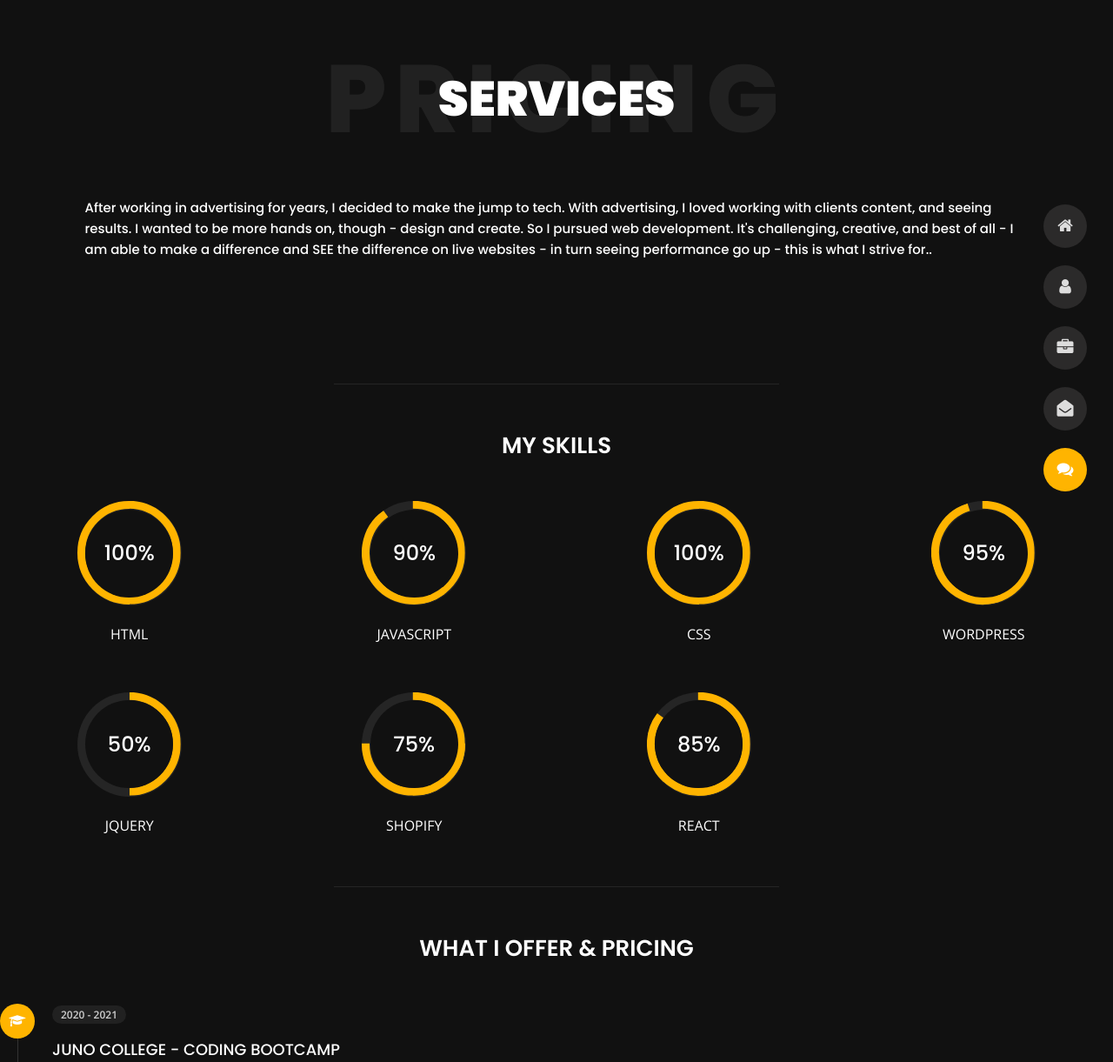
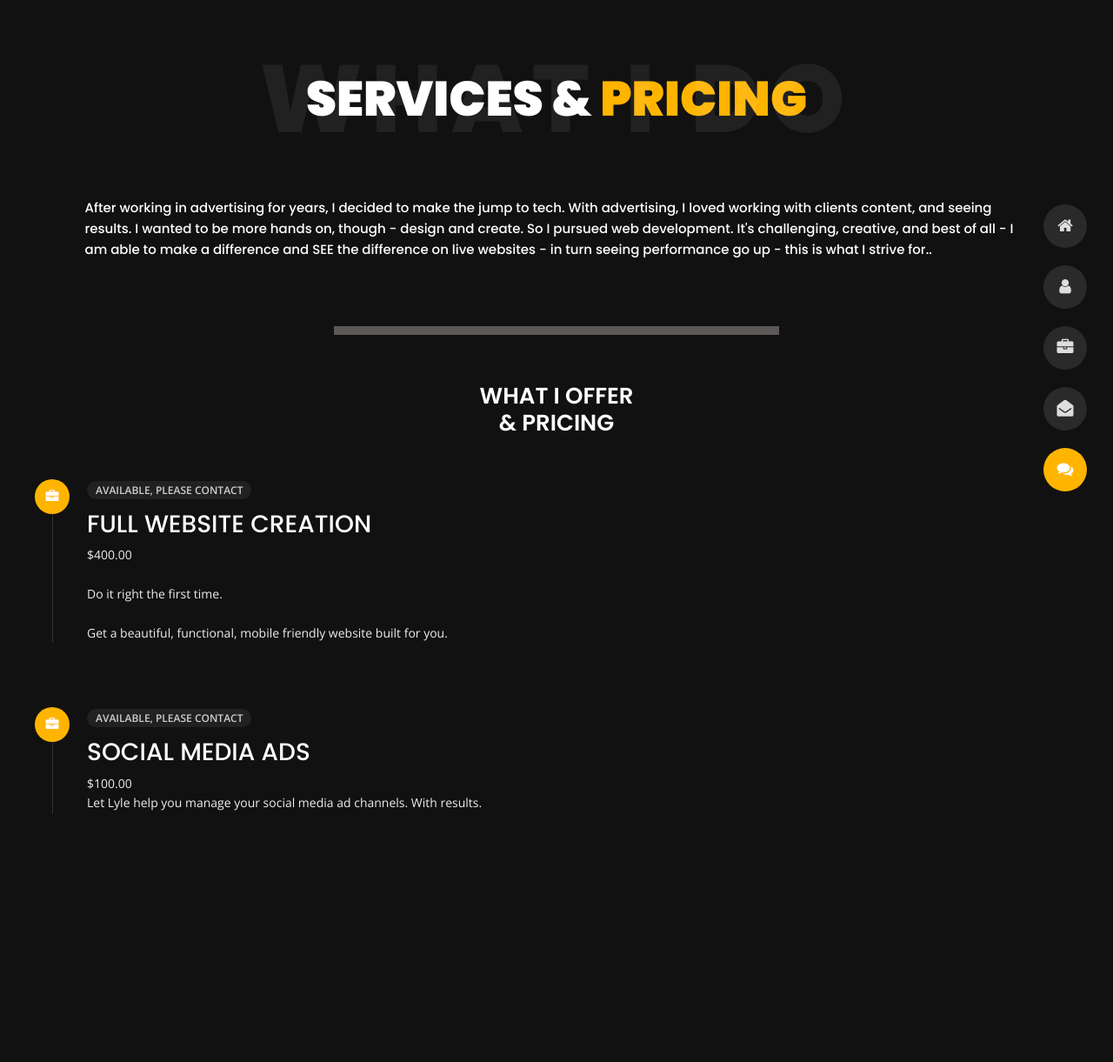
Before and after one commit to lyletilley/lylecodes2, a plain HTML site: page blog.html in a window 1280 px wide. Shown: the top 1221 px of the page at 87% size. After the commit the page ends 1005 px from the top, so only its background shows below. Drawn offline with nearby package versions, Linux system fonts and the light colour scheme.

Commit message:
Work
works

```diff
--- a/blog.html
+++ b/blog.html
@@ -83,8 +83,8 @@
 <!-- Header Ends -->
 <!-- Page Title Starts -->
 <section class="title-section text-left text-sm-center revealator-slideup revealator-once revealator-delay1">
-    <h1>SERVICES <span></span></h1>
-    <span class="title-bg">Pricing</span>
+    <h1>SERVICES & <span>pricing</span> <span></span></h1>
+    <span class="title-bg">What i do</span>
 </section>
 <!-- Page Title Ends -->
 <!-- Main Content Starts -->
@@ -164,10 +164,10 @@
             </center>
 
             <!-- Boxes Ends -->
-        </div>
-        <hr class="separator">
+        <!-- </div>
+        <hr class="separator"> -->
         <!-- Skills Starts -->
-        <div class="row">
+        <!-- <div class="row">
             <div class="col-12">
                 <h3 class="text-uppercase pb-4 pb-sm-5 mb-3 mb-sm-0 text-left text-sm-center custom-title ft-wt-600">My Skills</h3>
             </div>
@@ -200,7 +200,7 @@
                     </div>
                 </div>
                 <h6 class="text-uppercase open-sans-font text-center mt-2 mt-sm-4">css</h6>
-            </div>
+            </div> -->
             <!-- <div class="col-6 col-md-3 mb-3 mb-sm-5">
                 <div class="c100 p66">
                     <span>66%</span>
@@ -211,7 +211,7 @@
                 <!-- </div>
                 <h6 class="text-uppercase open-sans-font text-center mt-2 mt-sm-4">php</h6>
             </div> -->
-            <div class="col-6 col-md-3 mb-3 mb-sm-5">
+            <!-- <div class="col-6 col-md-3 mb-3 mb-sm-5">
                 <div class="c100 p95">
                     <span>95%</span>
                     <div class="slice">
@@ -252,27 +252,42 @@
                 </div>
                 <h6 class="text-uppercase open-sans-font text-center mt-2 mt-sm-4">react</h6>
             </div>
-        </div>
+        </div> -->
         <!-- Skills Ends -->
         <hr class="separator mt-1">
         <!-- Experience & Education Starts -->
         <div class="row">
             <div class="col-12">
-                <h3 class="text-uppercase pb-5 mb-0 text-left text-sm-center custom-title ft-wt-600">What I offer <span>&</span> Pricing</h3>
+                <center><h3 class="text-uppercase pb-5 mb-0 text-left text-sm-center custom-title ft-wt-600">What I offer
+                    <br> <span>& Pricing</span></h3></center>
             </div>
             <div class="col-lg-6 m-15px-tb">
                 <div class="resume-box">
                     <ul>
                         <li>
                             <div class="icon">
-                                <i class="fa fa-graduation-cap"></i>
+                                <i class="fa fa-briefcase"></i>
                             </div>
-                            <span class="time open-sans-font text-uppercase">2020 - 2021</span>
-                            <h5 class="poppins-font text-uppercase">JUNO College - Coding Bootcamp</h5>
-                            <p class="open-sans-font">Web Development Bootcamp.
-                                <br>Coding. </p>
+                            <span class="time open-sans-font text-uppercase">Available, please contact</span>
+                            <h3 class="poppins-font text-uppercase">FULL WEBSITE CREATION</h3>
+                            <p class="open-sans-font">$400.00
+                                <br>
+
+                                <br>Do it right the first time.
+                                <br>
+                                <br>Get a beautiful, functional, mobile friendly website built for you. </p>
                         </li>
+                     <br>
                         <li>
+                            <div class="icon">
+                                <i class="fa fa-briefcase"></i>
+                            </div>
+                            <span class="time open-sans-font text-uppercase">Available, please contact</span>
+                            <h3 class="poppins-font text-uppercase">Social media ads</h3>
+                            <p class="open-sans-font">$100.00
+                                <br>Let Lyle help you manage your social media ad channels. With results. </p>
+                        </li>
+                        <!-- <li>
                             <div class="icon">
                                 <i class="fa fa-briefcase"></i>
                             </div>
@@ -299,7 +314,7 @@
                                         <span class="time open-sans-font text-uppercase">2018 - Present</span>
                                         <h5 class="poppins-font text-uppercase">Freelance Web Developer <span class="place open-sans-font">See Portfolio</span></h5>
                                         <p class="open-sans-font"></p>
-                                    </li>
+                                    </li> -->
                         <!-- <li>
                             <div class="icon">
                                 <i class="fa fa-briefcase"></i>
--- a/css/style.css
+++ b/css/style.css
@@ -76,7 +76,7 @@ body {
 }
 
 hr.separator {
-  border-top: 1px solid #252525;
+  border-top: 10px solid #5d5858;
   margin: 70px auto 55px;
   max-width: 40%;
 }
@@ -674,14 +674,17 @@ body.light hr.separator {
 
 .about .resume-box ul {
   margin: 0;
-  padding: 0;
+  /* padding: 0; */
   list-style: none;
+  align-items: center !important;
+  /* text-align: center; */
 }
 
 .about .resume-box li {
   position: relative;
   padding: 0 20px 0 60px;
   margin: 0 0 50px;
+  align-items: center !important;
 }
 
 .about .resume-box li:after {
@@ -1673,6 +1676,7 @@ body.light hr.separator {
 
   .custom-title {
     font-size: 21px;
+    text-align: center !important;
   }
 
   .about .main-content {
```
Also changed, not shown: about.html (+23 -3 lines), assets/mememe.jpg (added).
